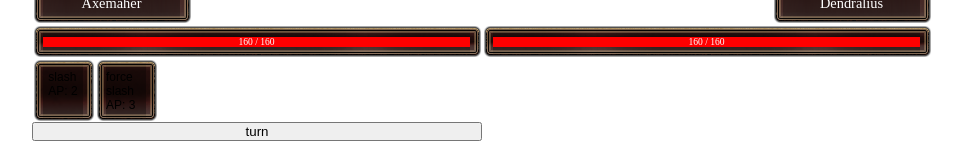
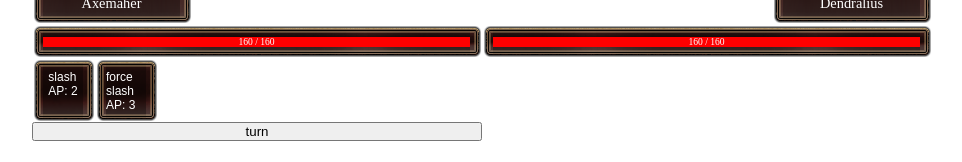
Before and after one commit to Axemaher/turn-based-combat-simulator, a React (Create React App) app: page / in a window 1280 px wide. Shown: the part 181-343 px from the top of the page, without its empty margins (158-1120 px from the left). Built offline with nearby package versions, Linux system fonts and the light colour scheme.

Commit message:
Changed attack functions

```diff
--- a/src/components/AttacksList.js
+++ b/src/components/AttacksList.js
@@ -6,8 +6,12 @@ import {
     enemyHpSubstract,
     battleEnd,
     setWinner,
+    showInfo,
+    hideInfo,
 } from "../redux/actions";
-import FrameLight from '../components/FrameLight'
+import FrameLight from '../components/FrameLight';
+import { sleep } from '../utils/sleep';
+import { animationsDelay } from '../js/animationsDelay';
 
 const StyledP = styled.p`
     text-align: left;
@@ -25,7 +29,7 @@ const StyledButtonAttack = styled.button`
     align-items: center;
     transition: all .2s;
     opacity: ${({ disabled }) => disabled ? '.3' : '1'};
-    color: ${({ theme }) => theme.colors.white};
+    color: ${({ theme }) => theme.colors.font};
 `;
 
 const StyledAttacksList = styled.ul`
@@ -38,18 +42,28 @@ const StyledAttack = styled.li`
 
 const ConnectedAttacksList = ({ state, dispatch, attacks }) => {
 
-    const { player, turn } = state;
+    const { player, enemy, turn } = state;
+    const { playerApSubstract, enemyHpSubstract, showInfo, hideInfo, battleEnd, setWinner } = dispatch;
 
     const [attackDisabled, setAttackDisabled] = useState(false)
 
-    const handleAttack = ({ damage, apCost }) => {
+    async function handleAttack({ damage, apCost }) {
         setAttackDisabled(true)
-        setTimeout(() => {
-            dispatch.enemyHpSubstract(damage);
-            dispatch.playerApSubstract(apCost);
+        await sleep(animationsDelay.beforeShowInfo);
+        showInfo();
+        await sleep(animationsDelay.beforeChangeData);
+        enemyHpSubstract(damage);
+        playerApSubstract(apCost);
+        await sleep(animationsDelay.beforeHideInfo);
+        hideInfo();
+        setAttackDisabled(false);
 
-            setAttackDisabled(false);
-        }, 500);
+        if (enemy.hp - damage <= 0) {
+            battleEnd();
+            setWinner(player.name);
+            await sleep(animationsDelay.beforeBattleEndInfo);
+            alert("player win")
+        }
     }
 
 
@@ -85,6 +99,8 @@ function mapDispatchToProps(dispatch) {
             enemyHpSubstract: state => dispatch(enemyHpSubstract(state)),
             battleEnd: state => dispatch(battleEnd(state)),
             setWinner: state => dispatch(setWinner(state)),
+            showInfo: state => dispatch(showInfo(state)),
+            hideInfo: state => dispatch(hideInfo(state)),
         }
     };
 }
@@ -93,7 +109,7 @@ function mapStateToProps(state) {
     return {
         state: {
             turn: state.turn,
-            battleStarted: state.battleStarted,
+            battle: state.battle,
             player: state.player,
             enemy: state.enemy,
         }
--- a/src/containers/BattleArena.js
+++ b/src/containers/BattleArena.js
@@ -1,6 +1,9 @@
 import React from "react";
 import styled from 'styled-components';
-
+import { connect } from "react-redux";
+import {
+    hideInfo
+} from "../redux/actions";
 import Layout from '../Layout'
 import EnemySide from './EnemySide';
 import PlayerSide from './PlayerSide';
@@ -14,11 +17,23 @@ const StyledBattleAreaWrapper = styled.div`
     margin: 0 auto;
 `;
 
-const BattleArena = () => {
+const StyledBattleInfo = styled.div`
+    position: absolute;
+    left: 50%;
+    top: ${({ info }) => info ? '0px' : '-100px'};
+    transform: translateX(-50%);
+    width:100px;
+    height: 100px;
+    background-color: red;
+    z-index: 2;
+    transition: all .4s;
+`;
 
+const ConnectedBattleArena = ({ state }) => {
     return (
         <Layout>
             <StyledBattleAreaWrapper>
+                <StyledBattleInfo info={state.info} />
                 <PlayerSide />
                 <EnemySide />
             </StyledBattleAreaWrapper>
@@ -26,4 +41,25 @@ const BattleArena = () => {
     );
 }
 
+function mapDispatchToProps(dispatch) {
+    return {
+        dispatch: {
+            hideInfo: state => dispatch(hideInfo(state)),
+        }
+    };
+}
+
+function mapStateToProps(state) {
+    return {
+        state: {
+            info: state.battle.info
+        }
+    };
+};
+
+const BattleArena = connect(
+    mapStateToProps,
+    mapDispatchToProps,
+)(ConnectedBattleArena);
+
 export default BattleArena;
--- a/src/containers/EnemySide.js
+++ b/src/containers/EnemySide.js
@@ -1,16 +1,20 @@
-import React, { useEffect } from "react";
+import React, { useEffect, useState } from "react";
 import { connect } from "react-redux";
 import {
     setTurn,
     battleStart,
     battleEnd,
     setWinner,
+    showInfo,
+    hideInfo,
     playerHpSubstract,
     playerApReset,
     enemyApSubstract,
     enemyApReset,
 } from "../redux/actions";
 import styled from 'styled-components';
+import { sleep } from '../utils/sleep';
+import { animationsDelay } from '../js/animationsDelay';
 
 import Avatar from "../components/Avatar";
 import HpBar from "../components/HpBar";
@@ -34,54 +38,62 @@ const StyledRowRight = styled(StyledRow)`
 
 const ConnectedEnemySide = ({ state, dispatch }) => {
 
-    const { player, enemy, turn, battle } = state;
-    const { setTurn, playerApReset, enemyApReset, playerHpSubstract, enemyApSubstract, battleEnd, setWinner } = dispatch;
+    const { player, enemy, turn } = state;
+    const { setTurn, playerApReset, enemyApReset, playerHpSubstract, enemyApSubstract, battleEnd, setWinner, showInfo, hideInfo } = dispatch;
+    const [attackStarted, setAttackStarted] = useState(false)
 
-    useEffect(() => {
-        const timer = setTimeout(() => {
-            if (!turn) {
-                const availableAttacks = () => enemy.attacks.filter(e => e.apCost <= enemy.ap);
-                if (availableAttacks().length === 0) {
+
+    const handleCheckTurn = () => {
         setTurn();
         playerApReset();
         enemyApReset();
+    }
+
+    async function handleAttack() {
+        setAttackStarted(true);
+
+        const availableAttacks = () => enemy.attacks.filter(e => e.apCost <= enemy.ap);
+        const availableAttacksLength = availableAttacks().length;
+
+        if (!availableAttacksLength) {
+            setAttackStarted(false);
+            handleCheckTurn();
         } else {
-                    const enemyAttackIndex = Math.floor(Math.random() * availableAttacks().length);
+            const enemyAttackIndex = Math.floor(Math.random() * availableAttacksLength);
             const enemyAttackData = {
                 name: enemy.attacks[enemyAttackIndex].name,
                 damage: enemy.attacks[enemyAttackIndex].damage,
                 apCost: enemy.attacks[enemyAttackIndex].apCost,
             }
+            await sleep(animationsDelay.beforeShowInfo);
+            showInfo();
+            await sleep(animationsDelay.beforeChangeData);
             playerHpSubstract(enemyAttackData.damage);
             enemyApSubstract(enemyAttackData.apCost);
-
-                    if (!availableAttacks().length) {
-                        setTurn();
-                        playerApReset();
-                        enemyApReset();
+            await sleep(animationsDelay.beforeHideInfo);
+            hideInfo();
+            setAttackStarted(false);
+            if (!availableAttacksLength) {
+                setAttackStarted(false);
+                handleCheckTurn();
+            }
+            if (player.hp - enemyAttackData.damage <= 0) {
+                battleEnd();
+                setWinner(enemy.name);
+                await sleep(animationsDelay.beforeBattleEndInfo);
+                alert("enemy win")
             }
         }
     }
-        }, 500);
-        if (battle.winner === null) {
-            if (!player.hp) {
-                setTimeout(() => {
-                    battleEnd();
-                    setWinner(enemy.name);
-                    alert("enemy win")
-                }, 500);
 
-            } else if (!enemy.hp) {
-                setTimeout(() => {
-                    battleEnd();
-                    setWinner(player.name);
-                    alert("player win")
-                }, 500);
+
+
+    useEffect(() => {
+        if (!turn && !attackStarted) {
+            handleAttack();
         }
-        }
-
-        return () => clearTimeout(timer)
-    }, [turn, enemy.ap, player.hp, enemy.hp])
+        return () => { }
+    }, [turn, attackStarted])
 
     return (
         <StyledSide>
@@ -105,6 +117,8 @@ function mapDispatchToProps(dispatch) {
             battleStart: state => dispatch(battleStart(state)),
             battleEnd: state => dispatch(battleEnd(state)),
             setWinner: state => dispatch(setWinner(state)),
+            showInfo: state => dispatch(showInfo(state)),
+            hideInfo: state => dispatch(hideInfo(state)),
             playerHpSubstract: state => dispatch(playerHpSubstract(state)),
             playerApReset: state => dispatch(playerApReset(state)),
             enemyApSubstract: state => dispatch(enemyApSubstract(state)),
--- /dev/null
+++ b/src/js/animationsDelay.js
@@ -0,0 +1,6 @@
+export const animationsDelay = {
+    beforeShowInfo: 500,
+    beforeChangeData: 100,
+    beforeHideInfo: 1200,
+    beforeBattleEndInfo: 800,
+}
--- a/src/js/enemyStats.js
+++ b/src/js/enemyStats.js
@@ -11,12 +11,12 @@ const enemyStats = {
             damage: 50,
             apCost: 7,
         },
-        {
-            id: 234324,
-            name: 'force slash',
-            damage: 20,
-            apCost: 4,
-        }
+        // {
+        //     id: 234324,
+        //     name: 'force slash',
+        //     damage: 20,
+        //     apCost: 4,
+        // }
     ]
 }
 
--- a/src/redux/actions/index.js
+++ b/src/redux/actions/index.js
@@ -4,6 +4,8 @@ import {
     BATTLE_END,
     BATTLE_START,
     SET_WINNER,
+    SHOW_INFO,
+    HIDE_INFO,
 
     PLAYER_RESET_STATS,
     PLAYER_HP_SUBSTRACT,
@@ -34,6 +36,14 @@ export const setWinner = (payload) => {
     return { type: SET_WINNER, payload }
 };
 
+export const showInfo = (payload) => {
+    return { type: SHOW_INFO, payload }
+};
+
+export const hideInfo = (payload) => {
+    return { type: HIDE_INFO, payload }
+};
+
 //player
 export const playerResetStats = (payload) => {
     return { type: PLAYER_RESET_STATS, payload }
--- a/src/redux/constants/action-types.js
+++ b/src/redux/constants/action-types.js
@@ -5,6 +5,9 @@ export const SET_TURN = "SET_TURN";
 export const BATTLE_END = "BATTLE_END";
 export const BATTLE_START = "BATTLE_START";
 export const SET_WINNER = "SET_WINNER";
+export const SHOW_INFO = "SHOW_INFO";
+export const HIDE_INFO = "HIDE_INFO";
+
 
 //player
 export const PLAYER_RESET_STATS = "PLAYER_RESET_STATS";
--- a/src/redux/reducers/battleStatusReducer.js
+++ b/src/redux/reducers/battleStatusReducer.js
@@ -1,21 +1,23 @@
-import { BATTLE_START, BATTLE_END, SET_WINNER } from "../constants/action-types";
+import { BATTLE_START, BATTLE_END, SET_WINNER, SHOW_INFO, HIDE_INFO } from "../constants/action-types";
 
 const initialState = {
     battleStarted: false,
     winner: null,
+    info: false,
 }
 
 function battleStatusReducer(state = initialState, action) {
     switch (action.type) {
         case BATTLE_START:
             return { ...state, battleStarted: true }
-
         case BATTLE_END:
             return { ...state, battleStarted: false }
-
         case SET_WINNER:
             return { ...state, winner: action.payload }
-
+        case SHOW_INFO:
+            return { ...state, info: true }
+        case HIDE_INFO:
+            return { ...state, info: false }
         default:
             return state
     }
--- /dev/null
+++ b/src/utils/sleep.js
@@ -0,0 +1,5 @@
+export const sleep = ms => {
+    return new Promise((resolve, rej) => {
+        setTimeout(() => resolve(1), ms);
+    })
+}
```
Lines whose indentation alone changed are shown as unchanged.
